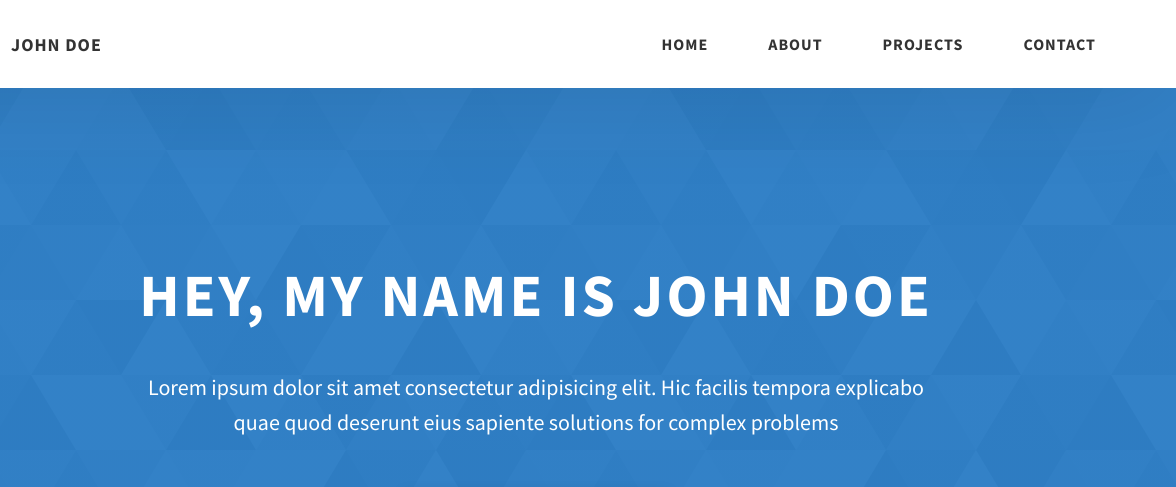
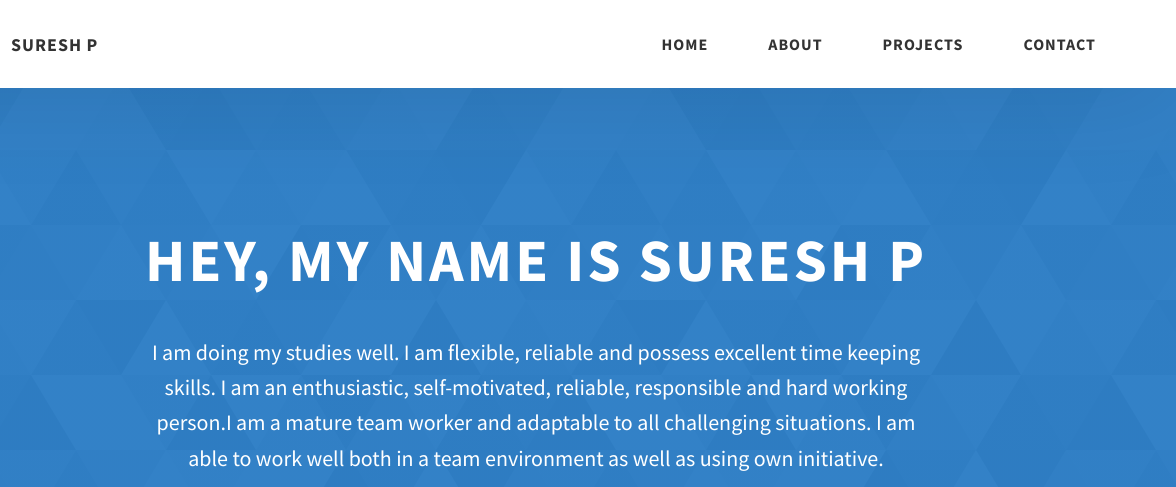
Before and after one commit to sureshsuriya/websites, a website: page index.html in a window 1280 px wide. Shown: the top 487 px of the page, 104-1280 px from the left. Drawn offline with Linux system fonts and the light colour scheme.

Commit message:
Update index.html

```diff
--- a/index.html
+++ b/index.html
@@ -4,7 +4,7 @@
     <meta charset="UTF-8" />
     <meta name="viewport" content="width=device-width, initial-scale=1.0" />
     <meta http-equiv="X-UA-Compatible" content="ie=edge" />
-    <title>Dopefolio</title>
+    <title>Suresh</title>
     <meta name="description" content="Portfolio Template for Developer" />
 
     <link rel="stylesheet" href="css/style.css" />
@@ -27,7 +27,7 @@
               class="header__logo-img"
             />
           </div>
-          <span class="header__logo-sub">John Doe</span>
+          <span class="header__logo-sub">Suresh P</span>
         </div>
         <div class="header__main">
           <ul class="header__links">
@@ -84,12 +84,12 @@
     </header>
     <section class="home-hero">
       <div class="home-hero__content">
-        <h1 class="heading-primary">Hey, My name is John Doe</h1>
+        <h1 class="heading-primary">Hey, My name is Suresh P</h1>
         <div class="home-hero__info">
           <p class="text-primary">
-            Lorem ipsum dolor sit amet consectetur adipisicing elit. Hic facilis
-            tempora explicabo quae quod deserunt eius sapiente solutions for
-            complex problems
+           I am doing my studies well. I am flexible, reliable and possess excellent time keeping skills. I am an enthusiastic, self-motivated, reliable,
+            responsible and hard working person.I am a mature team worker and adaptable to all challenging situations.
+            I am able to work well both in a team environment as well as using own initiative.
           </p>
         </div>
         <div class="home-hero__cta">
```
